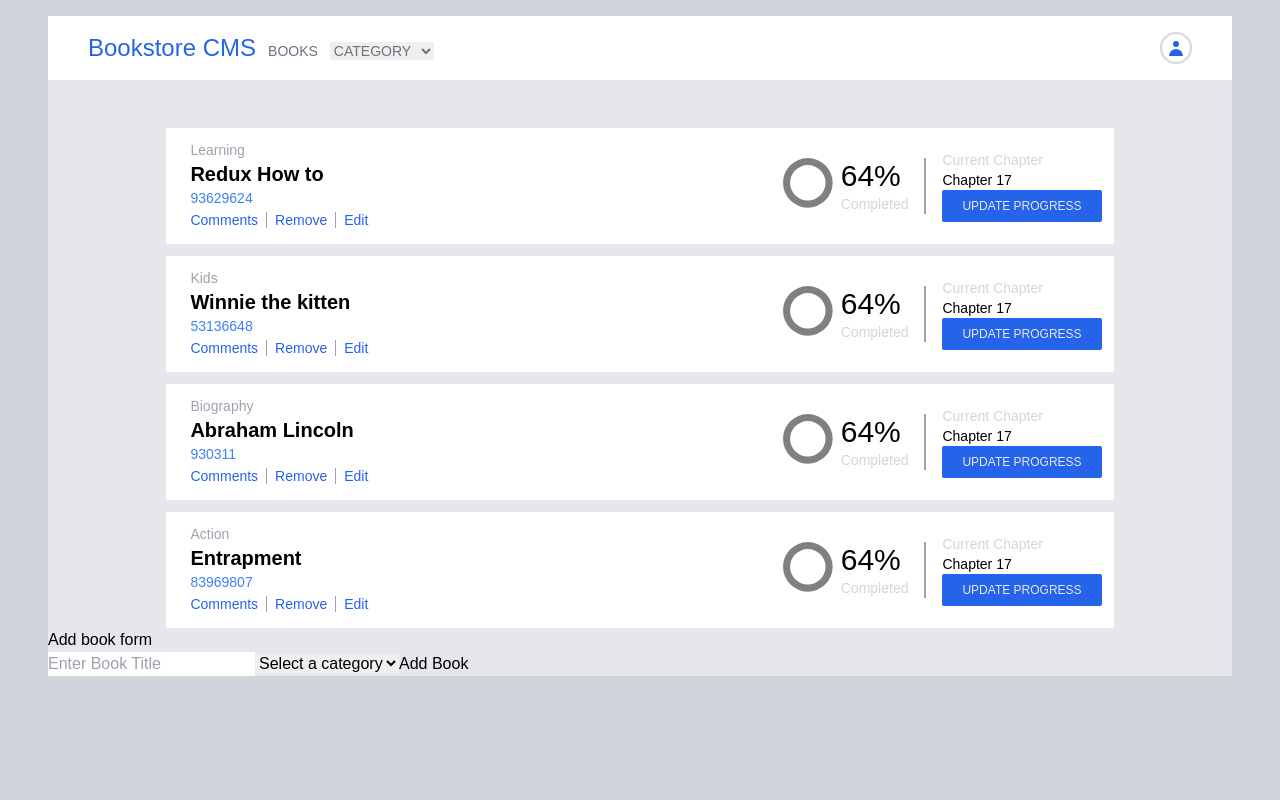
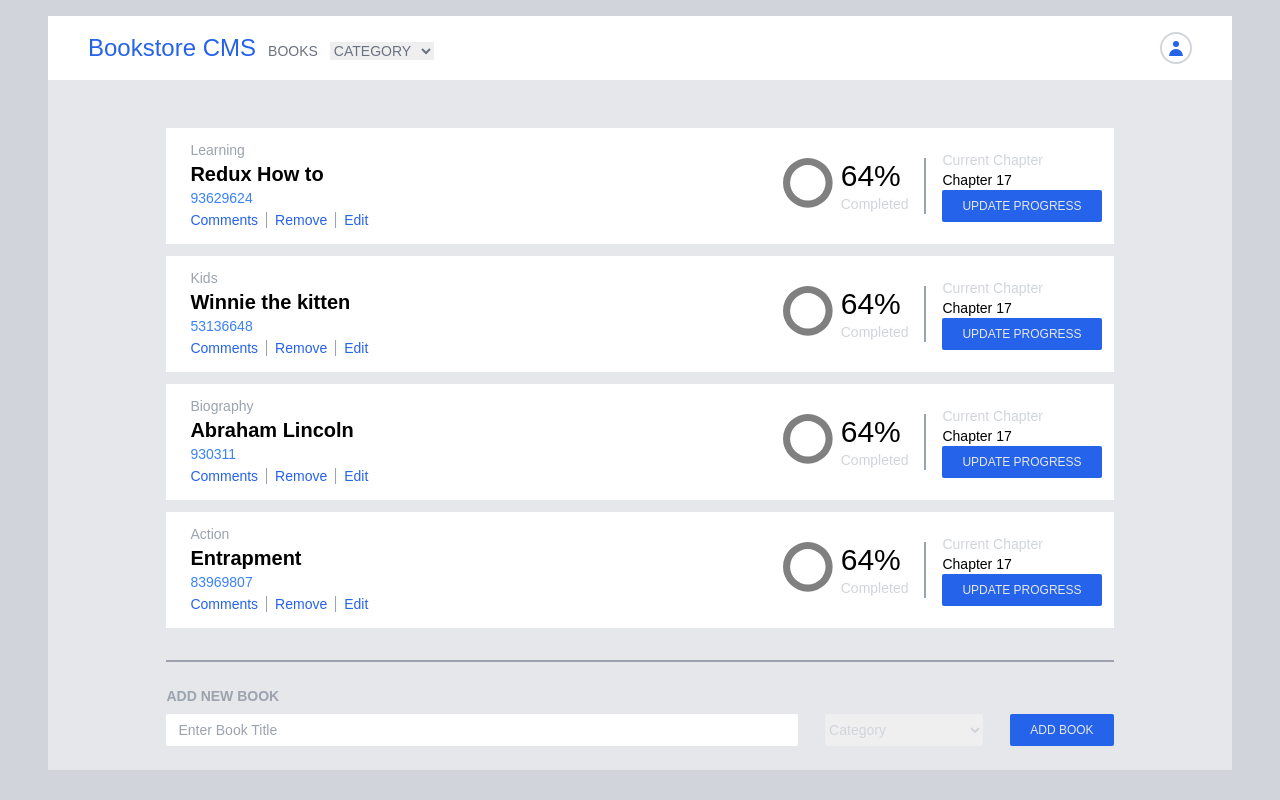
Before and after one commit to chrystalme/magic-books-inc, a React (Create React App) app: page / in a window 1280 px wide. Built offline with nearby package versions, Linux system fonts and the light colour scheme.

Commit message:
Add styling to BooksForm container

```diff
--- a/src/containers/BooksForm.js
+++ b/src/containers/BooksForm.js
@@ -37,18 +37,20 @@ const BooksForm = ({ addBook }) => {
   };
 
   return (
-    <form onSubmit={handleSubmit}>
-      <h2>Add book form</h2>
-      <input type="text" name="title" placeholder="Enter Book Title" value={titleInput} onChange={handleChange} />
-      <select name="category" id="category" value={categorySelect} onChange={handleChange}>
-        <option value="">Select a category</option>
+    <form className="mx-auto w-4/5 border-solid border-t-2 border-gray-400 mt-8 py-6" onSubmit={handleSubmit}>
+      <h2 className="uppercase text-sm font-bold text-gray-400 mb-2">Add new book</h2>
+      <div className="flex flex-row justify-between">
+        <input className="w-4/6 px-3 text-gray-300 text-sm font-light rounded-sm" type="text" name="title" placeholder="Enter Book Title" value={titleInput} onChange={handleChange} />
+        <select className="text-gray-300 text-sm font-light rounded-sm w-1/6" name="category" id="category" value={categorySelect} onChange={handleChange}>
+          <option value="">Category</option>
           {CATEGORY.map((category) => (
             <option key={category} value={category}>
               {category}
             </option>
           ))}
         </select>
-      <button type="submit">Add Book</button>
+        <button className="btn" type="submit">Add Book</button>
+      </div>
     </form>
   );
 };
--- a/src/containers/BooksList.js
+++ b/src/containers/BooksList.js
@@ -14,7 +14,7 @@ const BooksList = ({
 
   return (
     <>
-      <nav className="container md:mx-auto">
+      <nav className="container mx-auto">
         <div className="bg-white flex justify-between align-middle items-center px-10 py-4">
           <div className="content-center">
             <span className="text-2xl text-blue-600">Bookstore CMS</span>
```
Lines whose indentation alone changed are shown as unchanged.
